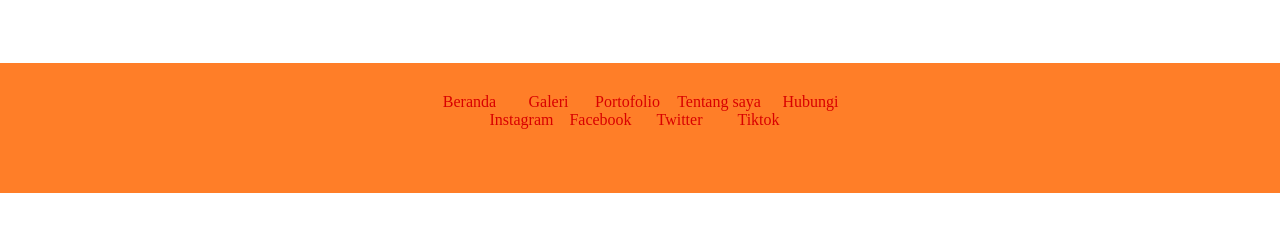
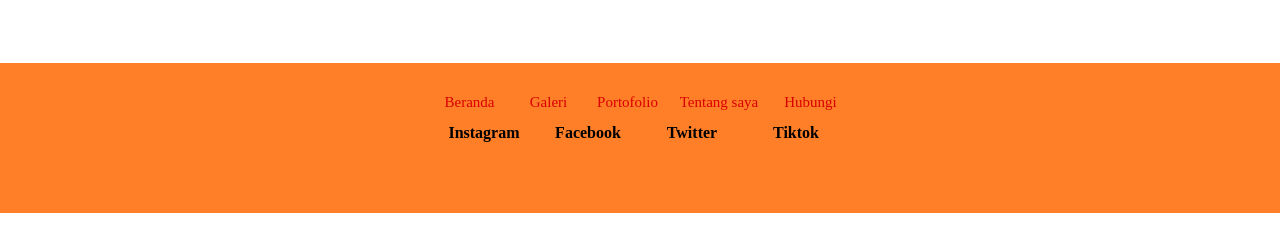
Before and after one commit to mohiik/personal-site, a plain HTML site: page index.html in a window 1280 px wide. Shown: the part 2262-2514 px from the top of the page. Drawn offline with Linux system fonts and the light colour scheme; a web font is replaced by a local one.

Commit message:
Update stlye.css

```diff
--- a/stlye.css
+++ b/stlye.css
@@ -24,6 +24,7 @@ p {
 a {
 	text-decoration: none;
 	color: #d90000;
+	font-size: 15px;
 }
 .div-atas {
 	margin: 0px 0px 50px;
@@ -77,7 +78,7 @@ a {
 }
 .div-bawah {
 	background-color: #ff7e28;
-	height: 130px;
+	height: 150px;
 	margin: 90px 0px 130px;
 }
 .div-bawah div {
@@ -90,5 +91,12 @@ a {
 	display: inline-block;
 	width: 75px;
 	text-align: center;
+	height: 30px;
 }
 .div-bawah .tentang { width: 100px; }
+.div-bawah .sosmed {
+	color: black;
+	font-size: 16px;
+	font-weight: bold;
+	width: 100px;
+}
```
